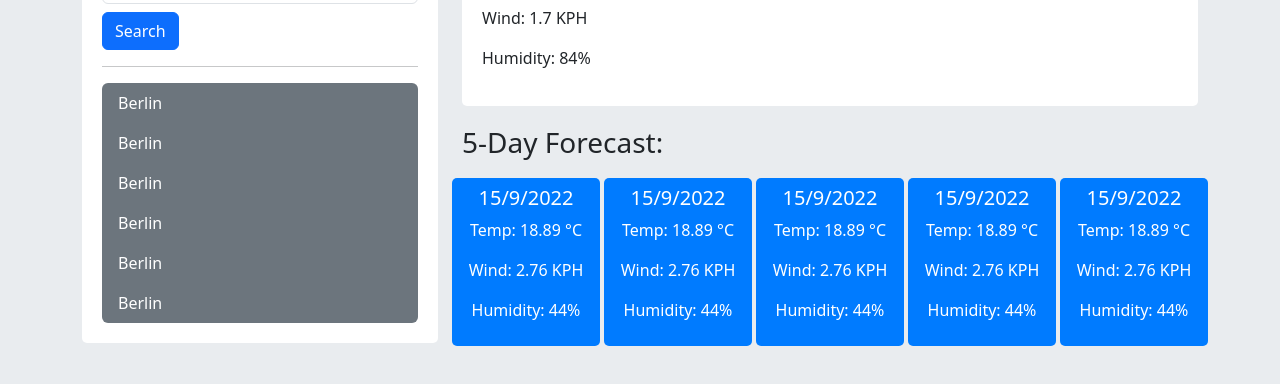
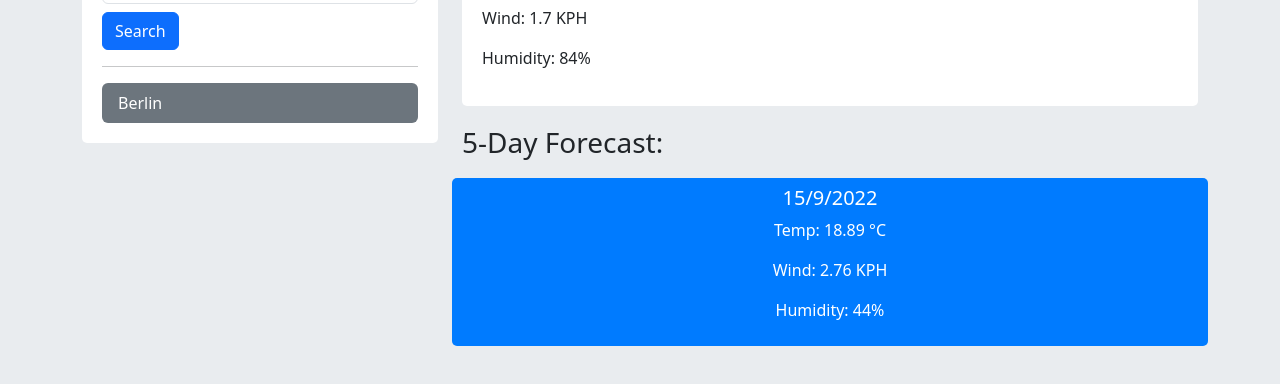
Before and after one commit to Oleksiieng/weather-forecast, a plain HTML site: page index.html in a window 1280 px wide. Shown: the part 212-596 px from the top of the page. Drawn offline with nearby package versions, Linux system fonts and the light colour scheme; no server answers.

Commit message:
added EventListener for form searchCity

```diff
--- a/assets/js/script.js
+++ b/assets/js/script.js
@@ -1,7 +1,9 @@
+document.getElementById('search-form').addEventListener('submit', searchCity);
+
 const apiKey = 'c5c492606c2d753c67314dbe344b9f50';
-
 const city = 'London';
 
+// API
 function fetchWeatherForecast(lat, lon) {
     const forecastApiUrl = `http://api.openweathermap.org/data/2.5/forecast?lat=${lat}&lon=${lon}&appid=${apiKey}`;
 
@@ -14,7 +16,6 @@ function fetchWeatherForecast(lat, lon) {
             console.error('Error fetching weather forecast:', error);
         });
 }
-
 
 function getCoordinatesForCity(cityName) {
     const geocodingApiUrl = `https://api.openweathermap.org/geo/1.0/direct?q=${cityName}&limit=1&appid=${apiKey}`;
@@ -36,5 +37,11 @@ function getCoordinatesForCity(cityName) {
         });
 }
 
+function searchCity(event) {
+    event.preventDefault();
 
-getCoordinatesForCity(city);
+    let cityInput = document.getElementById('search-input');
+    let cityName = cityInput.value;
+    console.log(cityName);
+
+}
--- a/index.html
+++ b/index.html
@@ -21,18 +21,15 @@
         <div class="search-section">
           <h2>Search for a City:</h2>
           <form id="search-form">
-            <input type="text" class="form-control mb-2" placeholder="Search City">
+            <input type="text" id="search-input" class="form-control mb-2" placeholder="Search City">
             <button type="submit" class="btn btn-primary btn-block">Search</button>
           </form>
           <hr>
           <div class="search-history">
             <div class="list-group">
+              <!-- :TODO loop -->
               <a href="#" class="list-group-item list-group-item-action">Berlin</a>
-              <a href="#" class="list-group-item list-group-item-action">Berlin</a>
-              <a href="#" class="list-group-item list-group-item-action">Berlin</a>
-              <a href="#" class="list-group-item list-group-item-action">Berlin</a>
-              <a href="#" class="list-group-item list-group-item-action">Berlin</a>
-              <a href="#" class="list-group-item list-group-item-action">Berlin</a>
+
             </div>
           </div>
         </div>
@@ -44,12 +41,17 @@
           <p>Temp: 13.63 °C</p>
           <p>Wind: 1.7 KPH</p>
           <p>Humidity: 84%</p>
+
+
+
         </div>
 
         <div class="forecast-section">
           <h3 class="mb-3">5-Day Forecast:</h3>
           <div class="row">
             <!-- Forecast Cards -->
+
+            <!-- :TODO loop -->
             <div class="col forecast-card text-center p-2">
               <h5>15/9/2022</h5>
               <p>Temp: 18.89 °C</p>
@@ -57,33 +59,7 @@
               <p>Humidity: 44%</p>
             </div>
 
-            <div class="col forecast-card text-center p-2">
-              <h5>15/9/2022</h5>
-              <p>Temp: 18.89 °C</p>
-              <p>Wind: 2.76 KPH</p>
-              <p>Humidity: 44%</p>
-            </div>
 
-            <div class="col forecast-card text-center p-2">
-              <h5>15/9/2022</h5>
-              <p>Temp: 18.89 °C</p>
-              <p>Wind: 2.76 KPH</p>
-              <p>Humidity: 44%</p>
-            </div>
-
-            <div class="col forecast-card text-center p-2">
-              <h5>15/9/2022</h5>
-              <p>Temp: 18.89 °C</p>
-              <p>Wind: 2.76 KPH</p>
-              <p>Humidity: 44%</p>
-            </div>
-
-            <div class="col forecast-card text-center p-2">
-              <h5>15/9/2022</h5>
-              <p>Temp: 18.89 °C</p>
-              <p>Wind: 2.76 KPH</p>
-              <p>Humidity: 44%</p>
-            </div>
 
           </div>
         </div>
```
